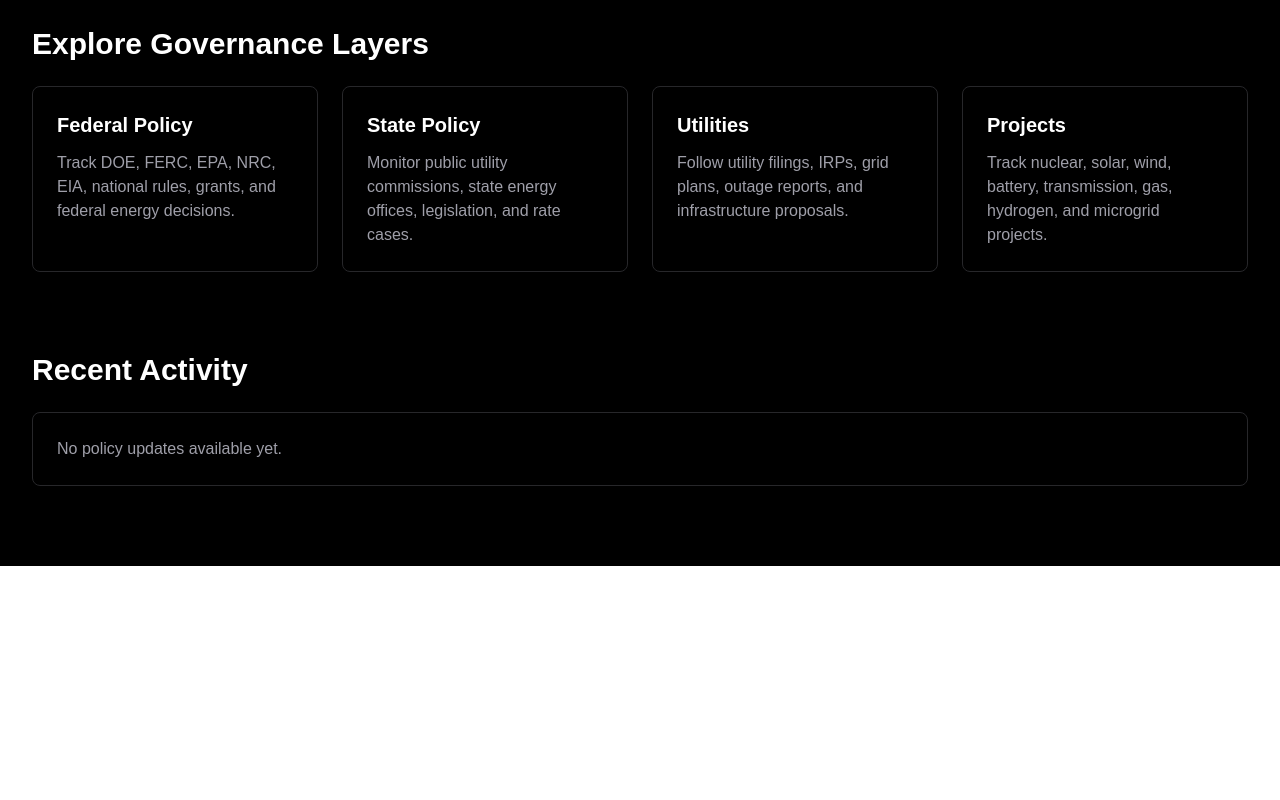
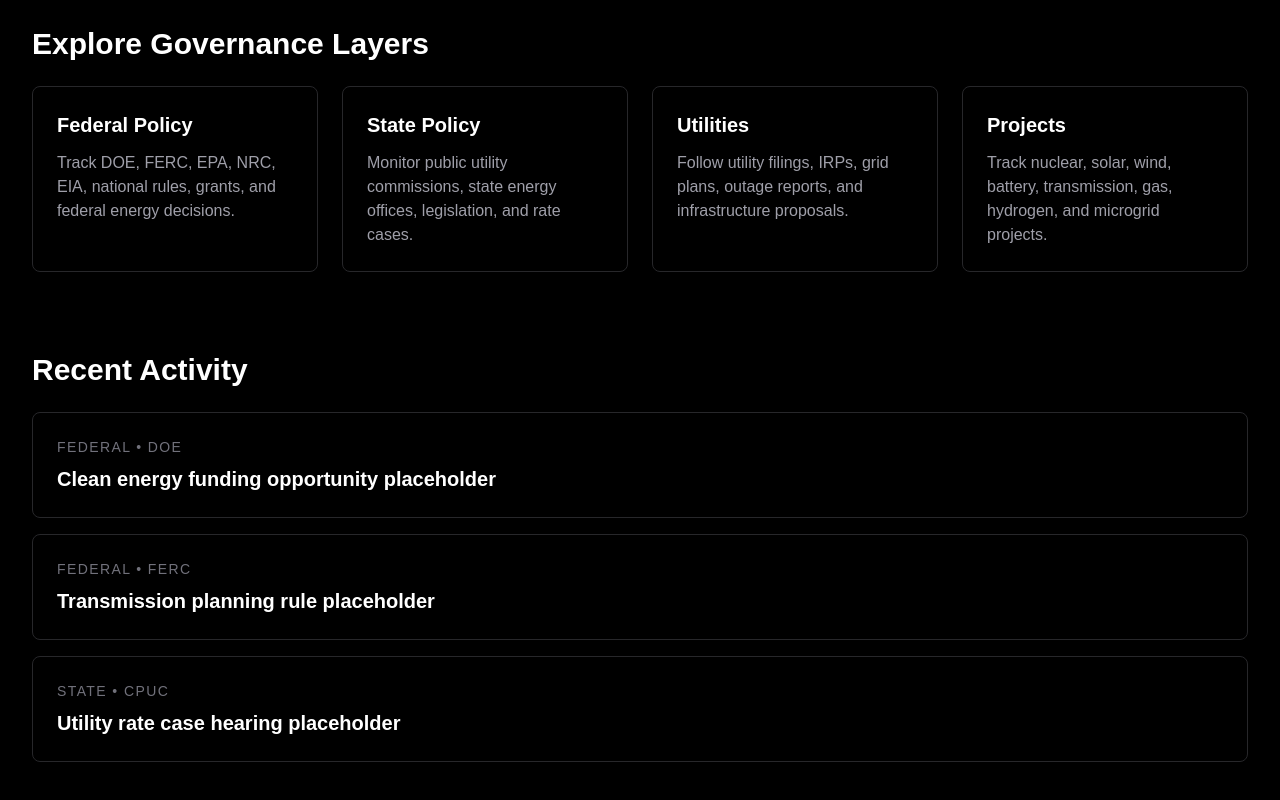
Before and after one commit to TSopmac5/energy-policy-tracker, a Next.js app in the folder frontend/: page / in a window 1280 px wide. Shown: the part 734-1534 px from the top of the page. Before the commit the page ends 1300 px from the top, so only its background shows below. Built offline with nearby package versions, Linux system fonts and the light colour scheme.

Commit message:
Create reusable activity card component

```diff
--- a/frontend/app/page.tsx
+++ b/frontend/app/page.tsx
@@ -1,7 +1,25 @@
 import Link from "next/link";
 import Navbar from "../components/Navbar";
+import ActivityCard from "../components/ActivityCard";
 
 export default function Home() {
+  const recentActivity = [
+  {
+    agency: "DOE",
+    title: "Clean energy funding opportunity placeholder",
+    category: "Federal",
+  },
+  {
+    agency: "FERC",
+    title: "Transmission planning rule placeholder",
+    category: "Federal",
+  },
+  {
+    agency: "CPUC",
+    title: "Utility rate case hearing placeholder",
+    category: "State",
+  },
+];
   return (
     <main className="min-h-screen bg-black text-white">
       <Navbar />
@@ -94,14 +112,17 @@ export default function Home() {
 </section>
 
 <section className="px-8 pb-20">
-  <h2 className="mb-6 text-3xl font-bold">
-    Recent Activity
-  </h2>
+  <h2 className="mb-6 text-3xl font-bold">Recent Activity</h2>
 
-  <div className="rounded-lg border border-zinc-800 p-6">
-    <p className="text-zinc-400">
-      No policy updates available yet.
-    </p>
+  <div className="space-y-4">
+    {recentActivity.map((item) => (
+      <ActivityCard
+  key={item.title}
+  agency={item.agency}
+  title={item.title}
+  category={item.category}
+/>
+    ))}
   </div>
 </section>
 
--- /dev/null
+++ b/frontend/components/ActivityCard.tsx
@@ -0,0 +1,21 @@
+type ActivityCardProps = {
+  agency: string;
+  title: string;
+  category: string;
+};
+
+export default function ActivityCard({
+  agency,
+  title,
+  category,
+}: ActivityCardProps) {
+  return (
+    <div className="rounded-lg border border-zinc-800 p-6">
+      <p className="text-sm uppercase tracking-widest text-zinc-500">
+        {category} • {agency}
+      </p>
+
+      <h3 className="mt-2 text-xl font-semibold">{title}</h3>
+    </div>
+  );
+}
```
